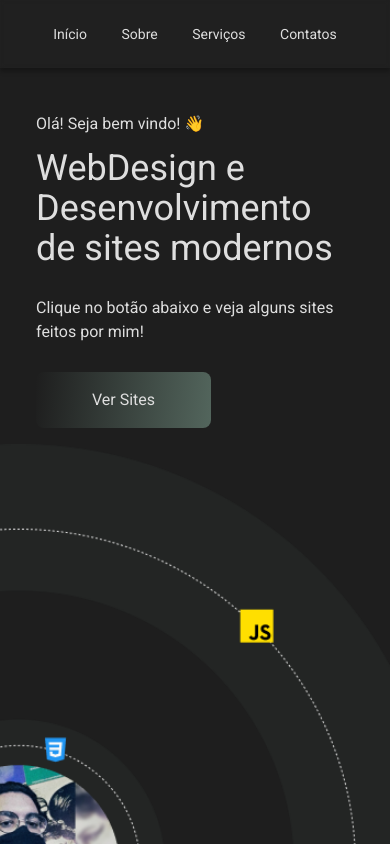
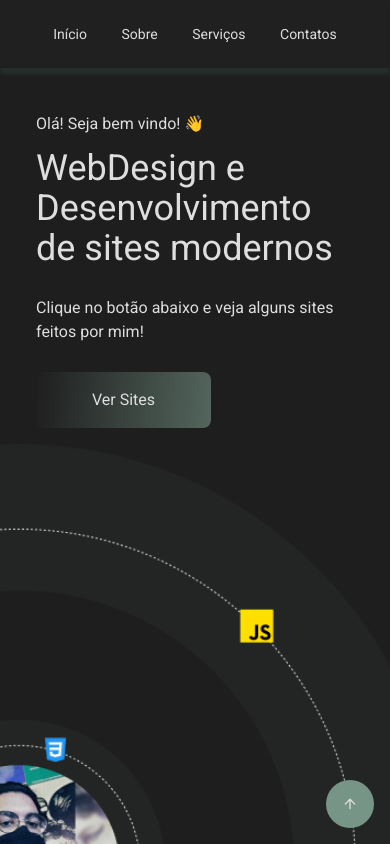
Before and after one commit to im4nu/manu-landing-page, a Next.js app: page / in a window 390 px wide. Shown: the top 844 px of the page. Built offline with nearby package versions, Linux system fonts and the light colour scheme.

Commit message:
mobile first finished

```diff
--- a/components/designPattern.tsx
+++ b/components/designPattern.tsx
@@ -54,9 +54,9 @@ export default function DesignPattern() {
           <AnimatePresence exitBeforeEnter>
             <motion.div
               key={services[currentStep].alt}
-              initial={{ y: 10, opacity: 0 }}
-              animate={{ y: 0, opacity: 1 }}
-              exit={{ y: -10, opacity: 0 }}
+              initial={{ x: 10, opacity: 0 }}
+              animate={{ x: 0, opacity: 1 }}
+              exit={{ x: -10, opacity: 0 }}
               transition={{ duration: 0.2 }}
             >
               <Image
--- a/pages/index.tsx
+++ b/pages/index.tsx
@@ -2,11 +2,22 @@ import AboutCard from "@/components/aboutCard";
 import GlobalButton from "@/components/button";
 import DesignPattern from "@/components/designPattern";
 import Head from "next/head";
-import Image from "next/image";
-import { FiGithub, FiInstagram, FiMail } from "react-icons/fi";
+import { FiGithub, FiInstagram, FiMail, FiArrowUp } from "react-icons/fi";
 import { BiWorld } from "react-icons/bi";
+import { useState, useEffect } from "react";
 
 export default function Home() {
+  const [backToTop, setBackToTop] = useState(false);
+
+  useEffect(() => {
+    window.addEventListener("scroll", ChangeMenu);
+  }, []);
+
+  function ChangeMenu() {
+    if (window.scrollY != 0) {
+      setBackToTop(true);
+    }
+  }
   return (
     <>
       <Head>
@@ -17,7 +28,7 @@ export default function Home() {
       </Head>
 
       <main className="flex flex-col w-screen text-primary-white">
-        <nav className="fixed w-screen py-6 px-9 bgNav">
+        <nav className="fixed w-screen py-6 px-9 bgNav z-50">
           <ul className="flex w-full justify-around items-center flex-row text-sm">
             <li>
               <a href="#home">Início</a>
@@ -57,7 +68,7 @@ export default function Home() {
           <div className="flex flex-col w-screen h-screen bg-hero bg-cover bg-right"></div>
         </section>
 
-        <section id="about" className="flex flex-col w-screen gap-8 py-24">
+        <section id="about" className="flex flex-col w-screen gap-8 pt-24">
           <div className="flex flex-col text-primary-white text-center justify-center px-8 gap-8">
             <p className="text-sm">Sobre</p>
 
@@ -81,7 +92,7 @@ export default function Home() {
         </section>
 
         <section id="services" className="flex flex-col w-screen">
-          <div className="flex flex-col text-primary-white justify-center px-8 gap-8">
+          <div className="flex flex-col text-primary-white justify-center pt-24 px-8 gap-8">
             <p className="text-sm text-center">Serviços</p>
 
             <h2 className="text-4xl">
@@ -142,6 +153,15 @@ export default function Home() {
             </div>
           </div>
         </footer>
+
+        {backToTop && (
+          <a
+            href="#home"
+            className="fixed bottom-4 right-4 rounded-full bg-primary-green py-4 px-4"
+          >
+            <FiArrowUp size={16} color="#DEDEDE" />
+          </a>
+        )}
       </main>
     </>
   );
--- a/styles/globals.css
+++ b/styles/globals.css
@@ -43,6 +43,6 @@ span{
 
 .bgNav{
   background: rgba(255, 255, 255, 0.01);
-  box-shadow: 0px 4px 4px rgba(0, 0, 0, 0.25);
+  box-shadow: 0px 6px 4px rgba(109, 205, 159, 0.1);
   backdrop-filter: blur(2px);
 }
```
